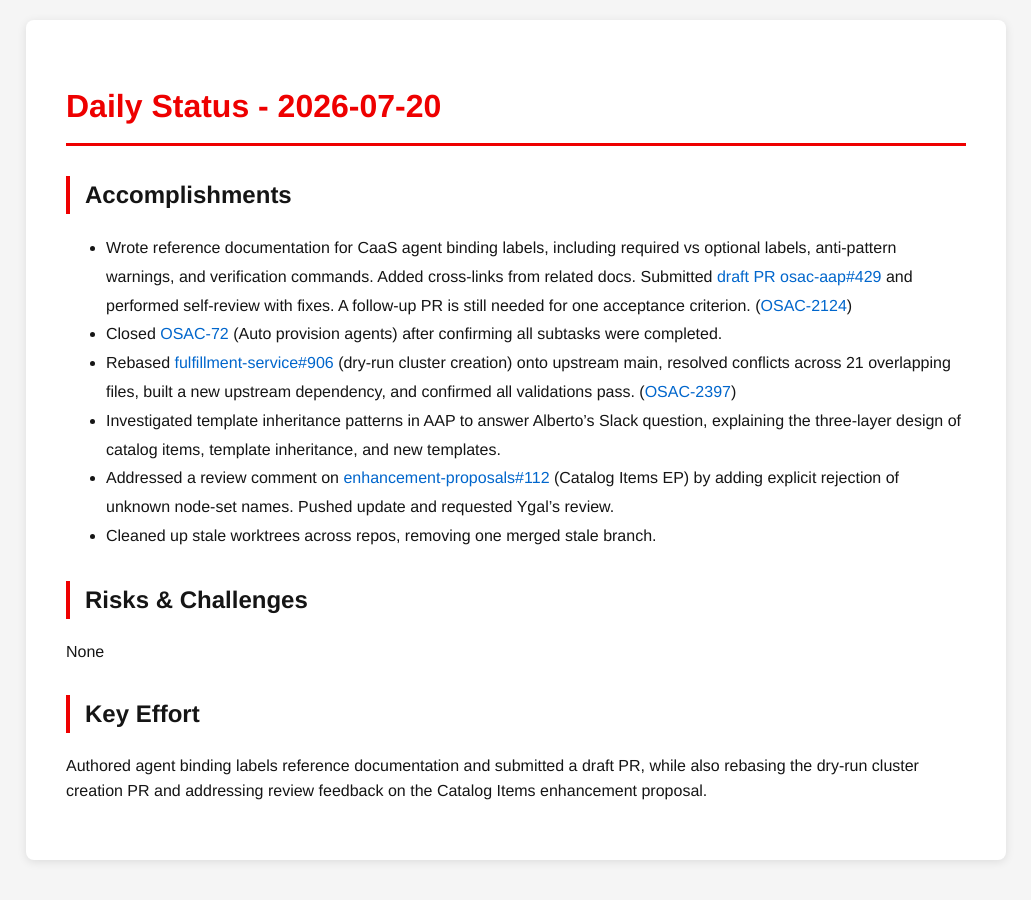
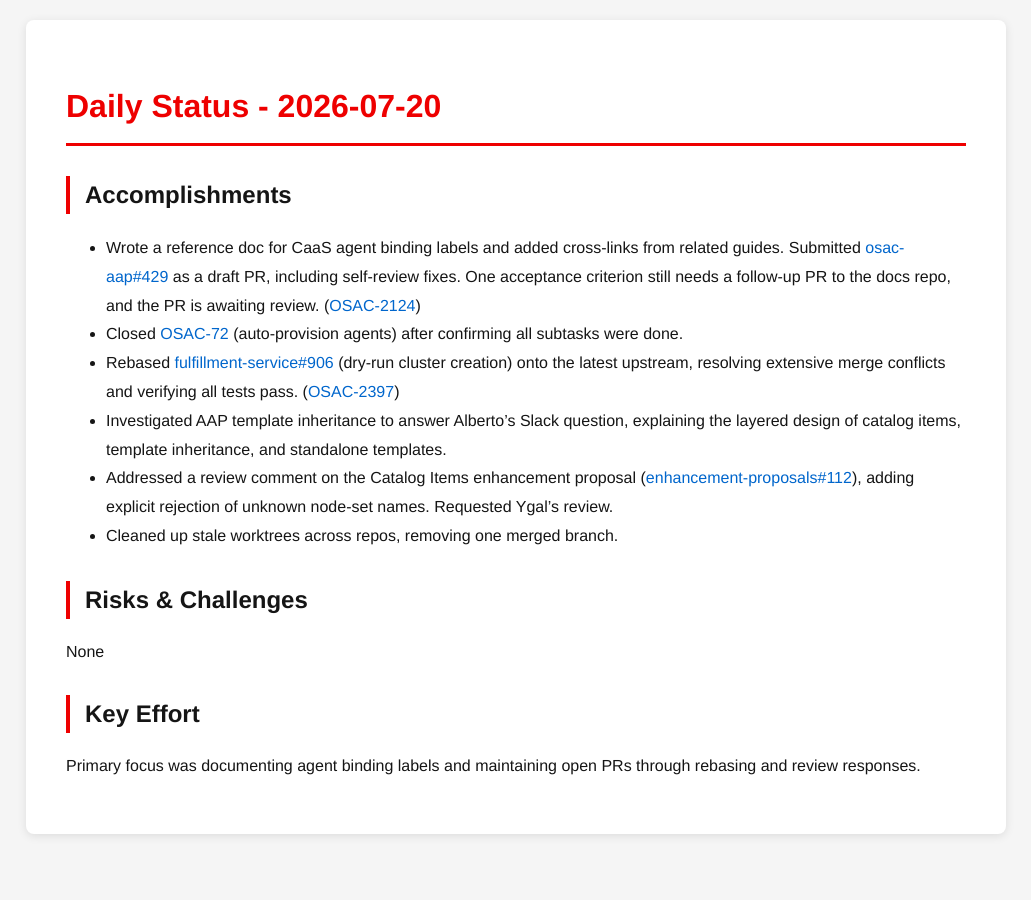
Before and after one commit to tzvatot/daily-status, a Jekyll site: the page built from 2026-07-20.md, in a window 1280 px wide. Shown: the whole page, without its empty margins (124-1155 px from the left). Built offline with Jekyll 4.4.1, drawn with Linux system fonts in a browser that asks for light colours.

Commit message:
Daily status update - 2026-07-20

```diff
--- a/2026-07-20.md
+++ b/2026-07-20.md
@@ -7,15 +7,15 @@ date: 2026-07-20
 # Daily Status - 2026-07-20
 
 ## Accomplishments
-- Wrote reference documentation for CaaS agent binding labels, including required vs optional labels, anti-pattern warnings, and verification commands. Added cross-links from related docs. Submitted [draft PR osac-aap#429](https://github.com/osac-project/osac-aap/pull/429) and performed self-review with fixes. A follow-up PR is still needed for one acceptance criterion. ([OSAC-2124](https://redhat.atlassian.net/browse/OSAC-2124))
-- Closed [OSAC-72](https://redhat.atlassian.net/browse/OSAC-72) (Auto provision agents) after confirming all subtasks were completed.
-- Rebased [fulfillment-service#906](https://github.com/osac-project/fulfillment-service/pull/906) (dry-run cluster creation) onto upstream main, resolved conflicts across 21 overlapping files, built a new upstream dependency, and confirmed all validations pass. ([OSAC-2397](https://redhat.atlassian.net/browse/OSAC-2397))
-- Investigated template inheritance patterns in AAP to answer Alberto's Slack question, explaining the three-layer design of catalog items, template inheritance, and new templates.
-- Addressed a review comment on [enhancement-proposals#112](https://github.com/osac-project/enhancement-proposals/pull/112) (Catalog Items EP) by adding explicit rejection of unknown node-set names. Pushed update and requested Ygal's review.
-- Cleaned up stale worktrees across repos, removing one merged stale branch.
+- Wrote a reference doc for CaaS agent binding labels and added cross-links from related guides. Submitted [osac-aap#429](https://github.com/osac-project/osac-aap/pull/429) as a draft PR, including self-review fixes. One acceptance criterion still needs a follow-up PR to the docs repo, and the PR is awaiting review. ([OSAC-2124](https://redhat.atlassian.net/browse/OSAC-2124))
+- Closed [OSAC-72](https://redhat.atlassian.net/browse/OSAC-72) (auto-provision agents) after confirming all subtasks were done.
+- Rebased [fulfillment-service#906](https://github.com/osac-project/fulfillment-service/pull/906) (dry-run cluster creation) onto the latest upstream, resolving extensive merge conflicts and verifying all tests pass. ([OSAC-2397](https://redhat.atlassian.net/browse/OSAC-2397))
+- Investigated AAP template inheritance to answer Alberto's Slack question, explaining the layered design of catalog items, template inheritance, and standalone templates.
+- Addressed a review comment on the Catalog Items enhancement proposal ([enhancement-proposals#112](https://github.com/osac-project/enhancement-proposals/pull/112)), adding explicit rejection of unknown node-set names. Requested Ygal's review.
+- Cleaned up stale worktrees across repos, removing one merged branch.
 
 ## Risks & Challenges
 None
 
 ## Key Effort
-Authored agent binding labels reference documentation and submitted a draft PR, while also rebasing the dry-run cluster creation PR and addressing review feedback on the Catalog Items enhancement proposal.
+Primary focus was documenting agent binding labels and maintaining open PRs through rebasing and review responses.
```
